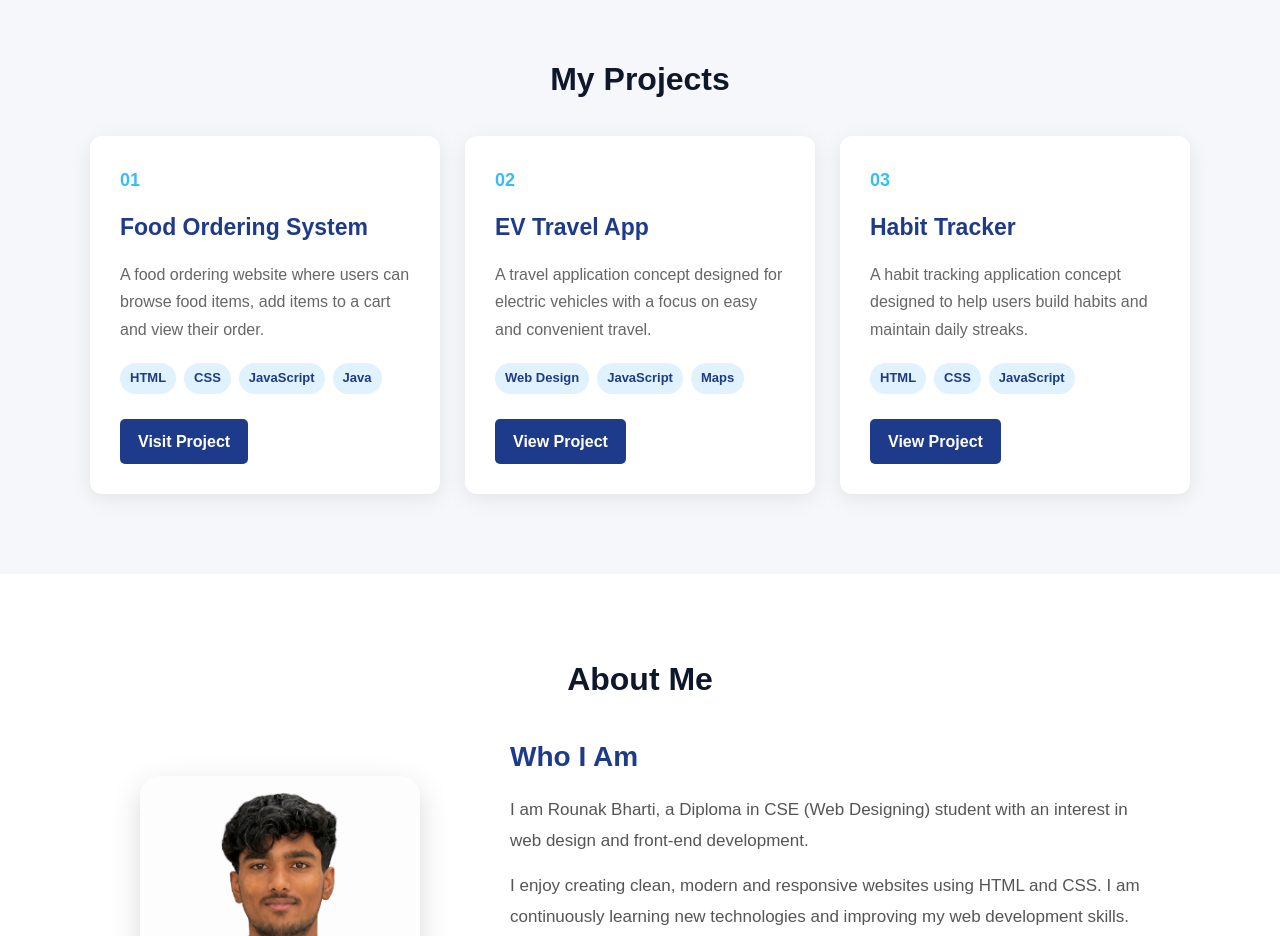
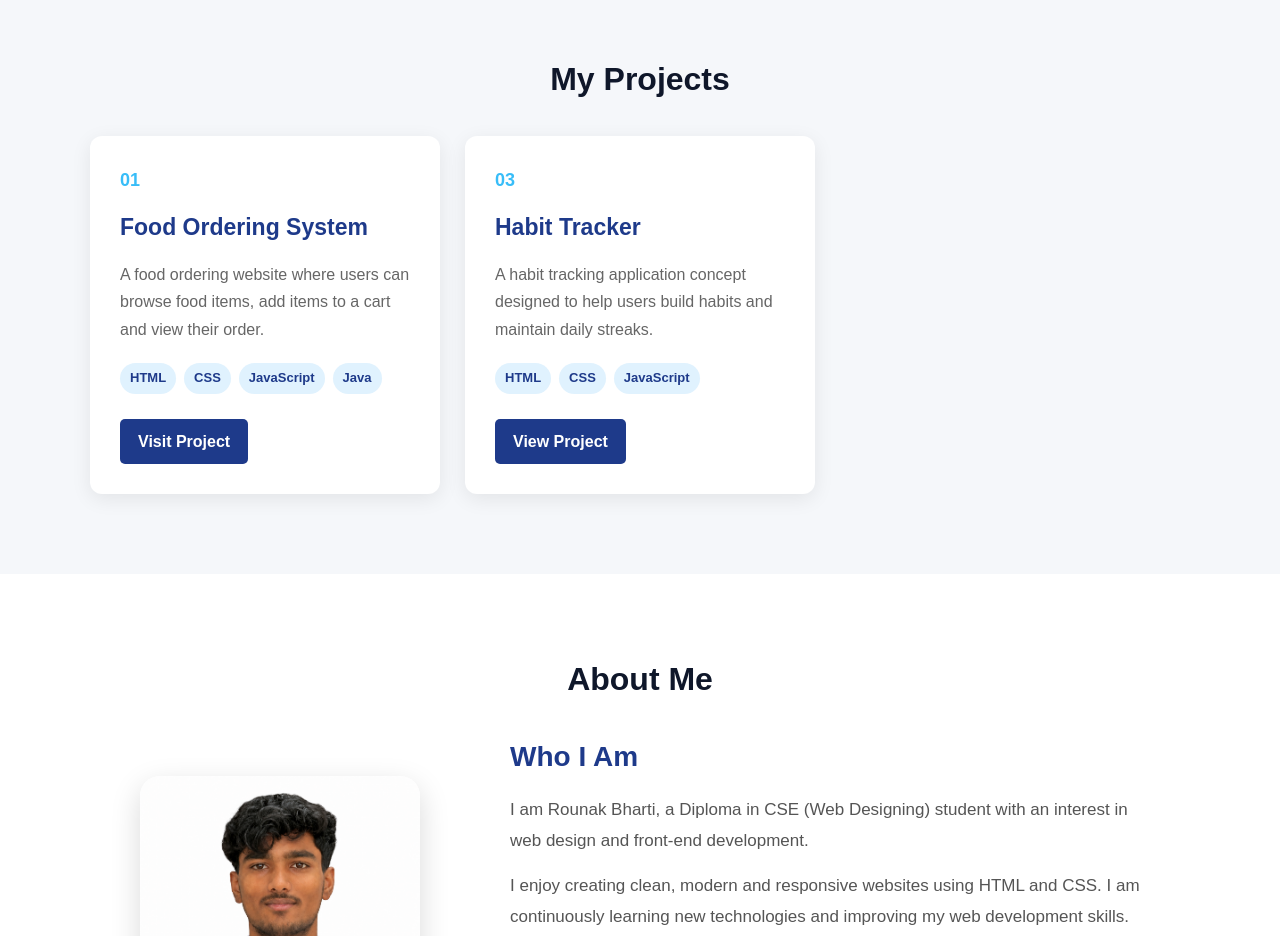
Before and after one commit to Rounak-Bharti/portfilio, a plain HTML site: page index.html in a window 1280 px wide. Shown: the part 820-1756 px from the top of the page. Drawn offline with Linux system fonts and the light colour scheme.

Commit message:
Remove EV Ride project

```diff
--- a/index.html
+++ b/index.html
@@ -124,32 +124,6 @@
                 target="_blank"
                 rel="noopener noreferrer">
                     Visit Project
-            </a>
-
-        </article>
-
-
-        <article class="project-card">
-
-            <div class="project-number">
-                02
-            </div>
-
-            <h3>EV Travel App</h3>
-
-            <p>
-                A travel application concept designed for electric
-                vehicles with a focus on easy and convenient travel.
-            </p>
-
-            <div class="project-tech">
-                <span>Web Design</span>
-                <span>JavaScript</span>
-                <span>Maps</span>
-            </div>
-
-            <a href="#" class="project-button">
-                View Project
             </a>
 
         </article>
```
